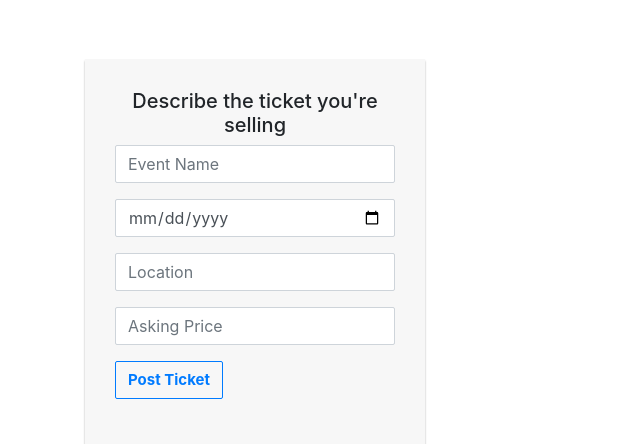
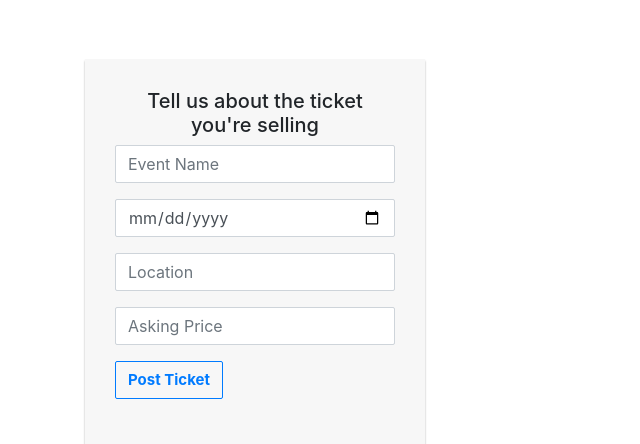
Before and after one commit to jalenjjbr/djangostock, a Django app: page /add_stock.html in a window 1280 px wide. Shown: the part 665-1109 px from the top of the page, without its empty margins (0-640 px from the left). Run offline with Django 3.2, Linux system fonts and the light colour scheme; a user stored in the database is signed in; data comes from the database, SQL or seed files in the repository; some libraries are stand-ins or nearby versions.

Commit message:
slight change to add form, which is working now

```diff
--- a/quotes/templates/add_stock.html
+++ b/quotes/templates/add_stock.html
@@ -42,12 +42,14 @@
   <div class="float-left login-form">
     <form action="{% url 'add_stock' %}" class="form my-2 my-lg-0" method="POST">
         {% csrf_token %}
-      <h5 class="text-center">Describe the ticket you're selling</h5>
+      <h5 class="text-center">Tell us about the ticket you're selling</h5>
+
       {% for field in form %}
         {% for error in field.errors %}
           <p style="color: red">{{ error }}</p>
         {% endfor %}
       {% endfor %}
+
       <div class="form-group"><input class="form-control mr-sm-2" type="search" placeholder="Event Name" aria-label="Search" name="tickerlong"></div>
       <div class="form-group"><input class="form-control mr-sm-2" type="date" placeholder="Date" aria-label="Search" name="date"></div>
       <div class="form-group"><input class="form-control mr-sm-2" type="text" placeholder="Location" aria-label="Search" name="location"></div>
```
